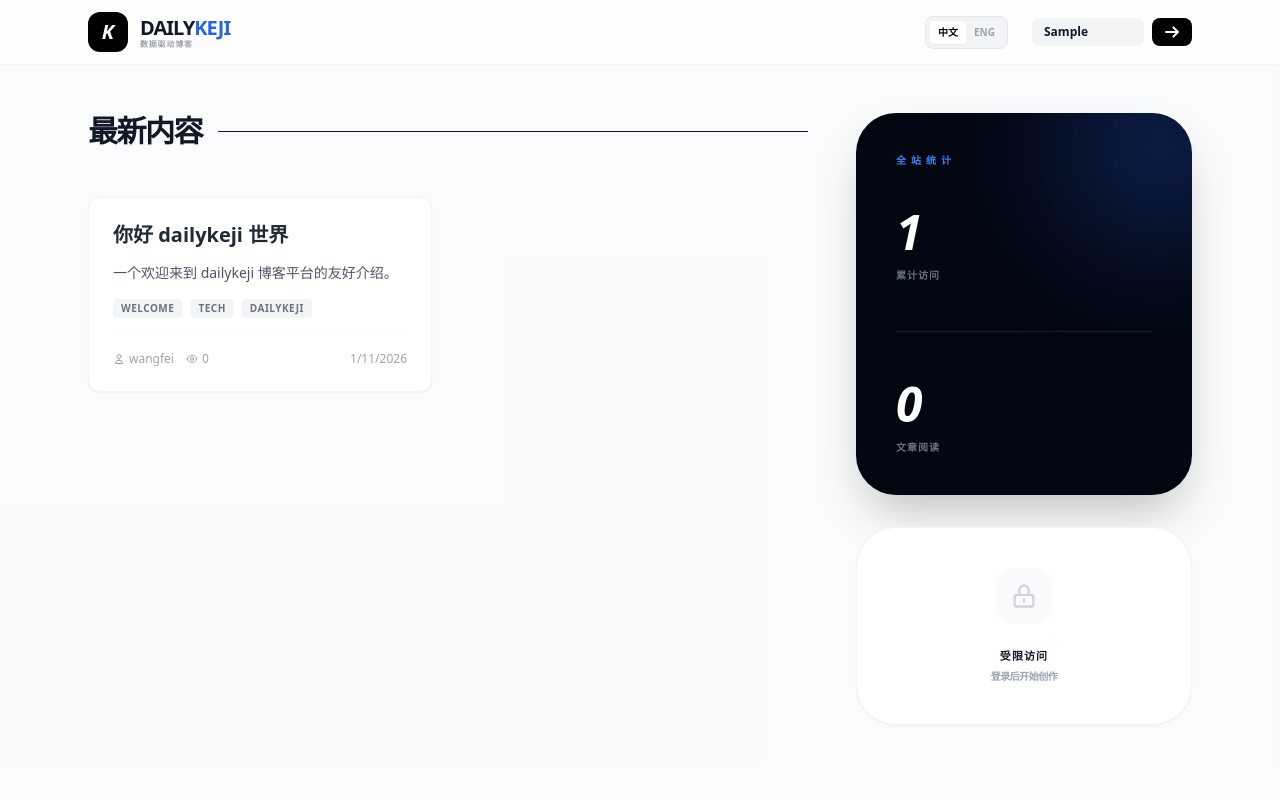
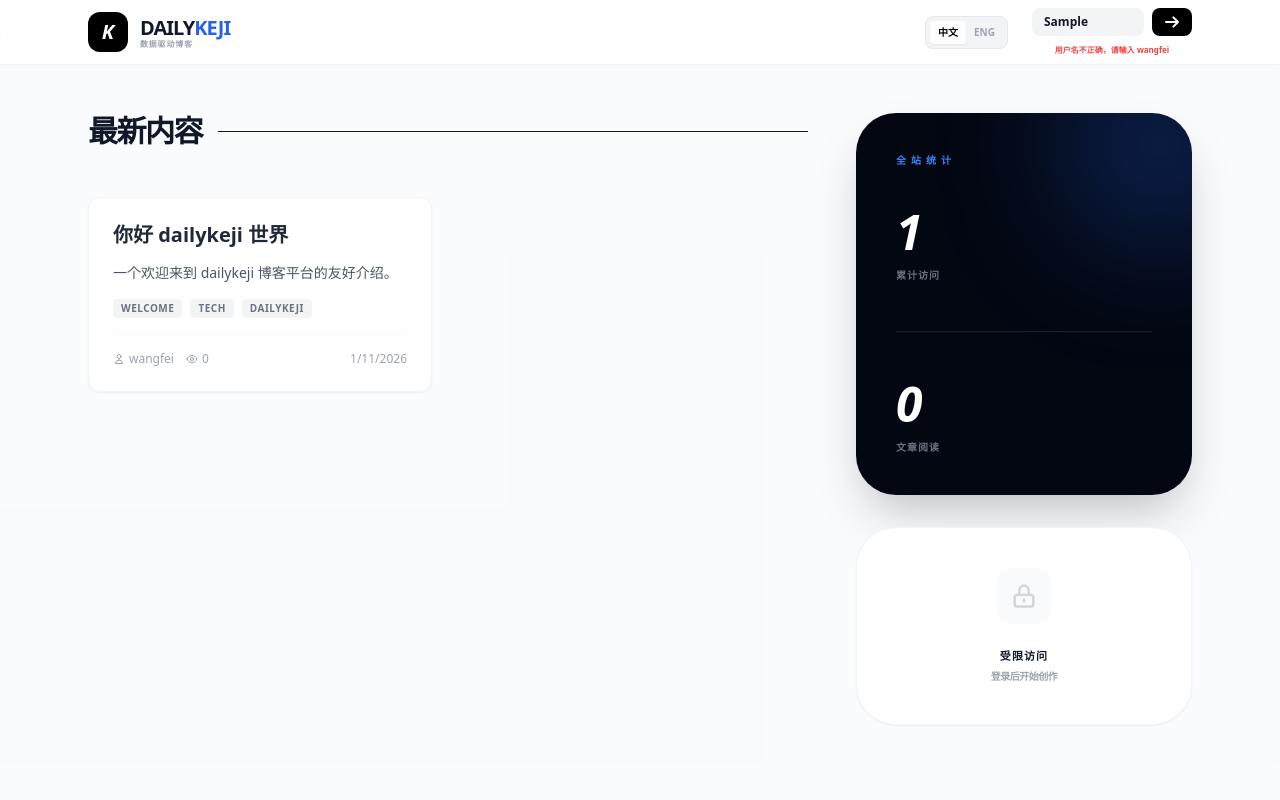
Before and after one commit to wangfeiwest2025/blogdailykeji, a React (Vite) app: page / in a window 1280 px wide. Both pictures are taken after typing "Sample" into the empty fields and a click on the button 1172 px from the left and 32 px from the top of the page. Shown: the top 800 px of the page. Built offline with nearby package versions, Linux system fonts and the light colour scheme.

Commit message:
Fix login functionality with debug info
- Add console logging for login attempts
- Add error message display for failed login attempts
- Improve login form structure

```diff
--- a/App.tsx
+++ b/App.tsx
@@ -128,10 +128,17 @@ const App: React.FC = () => {
 
   const handleLogin = (e: React.FormEvent) => {
     e.preventDefault();
+    console.log('Login attempt with:', loginInput.trim());
+    console.log('Comparison result:', loginInput.trim().toLowerCase() === 'wangfei');
+
     if (loginInput.trim().toLowerCase() === 'wangfei') {
       setUser({ username: 'wangfei', isLoggedIn: true });
       setLoginInput('');
       setError(null);
+      console.log('Login successful!');
+    } else {
+      console.log('Login failed');
+      setError('用户名不正确，请输入 wangfei');
     }
   };
 
@@ -292,6 +299,7 @@ const App: React.FC = () => {
                 </div>
               </div>
             ) : (
+              <div className="space-y-2">
                 <form onSubmit={handleLogin} className="flex gap-2">
                   <input
                     type="text"
@@ -304,6 +312,8 @@ const App: React.FC = () => {
                     <svg className="w-4 h-4" fill="none" stroke="currentColor" viewBox="0 0 24 24"><path strokeLinecap="round" strokeLinejoin="round" strokeWidth="3" d="M14 5l7 7m0 0l-7 7m7-7H3" /></svg>
                   </button>
                 </form>
+                {error && <p className="text-[8px] text-red-500 font-bold text-center">{error}</p>}
+              </div>
             )}
           </div>
         </div>
```
Lines whose indentation alone changed are shown as unchanged.
